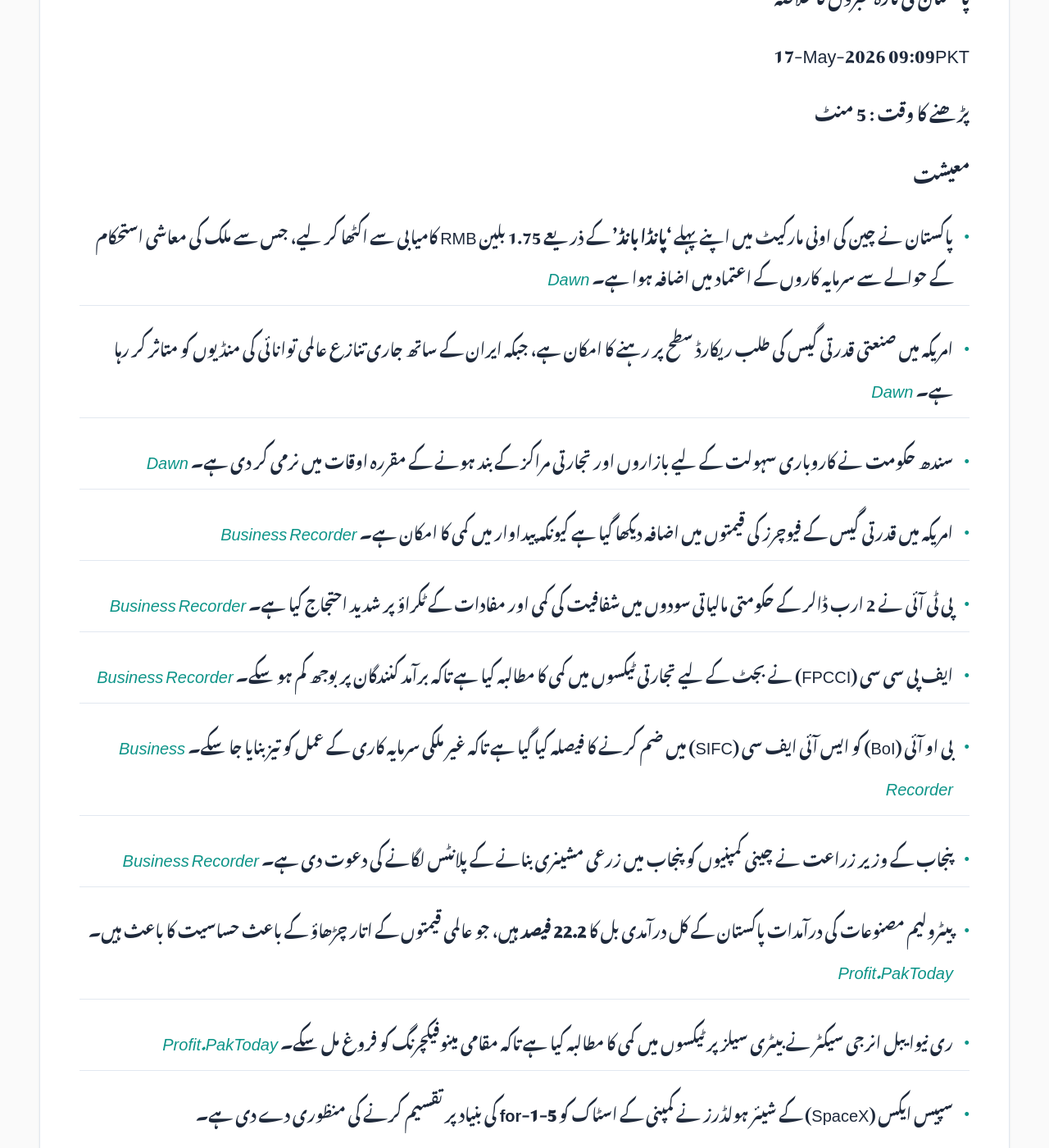
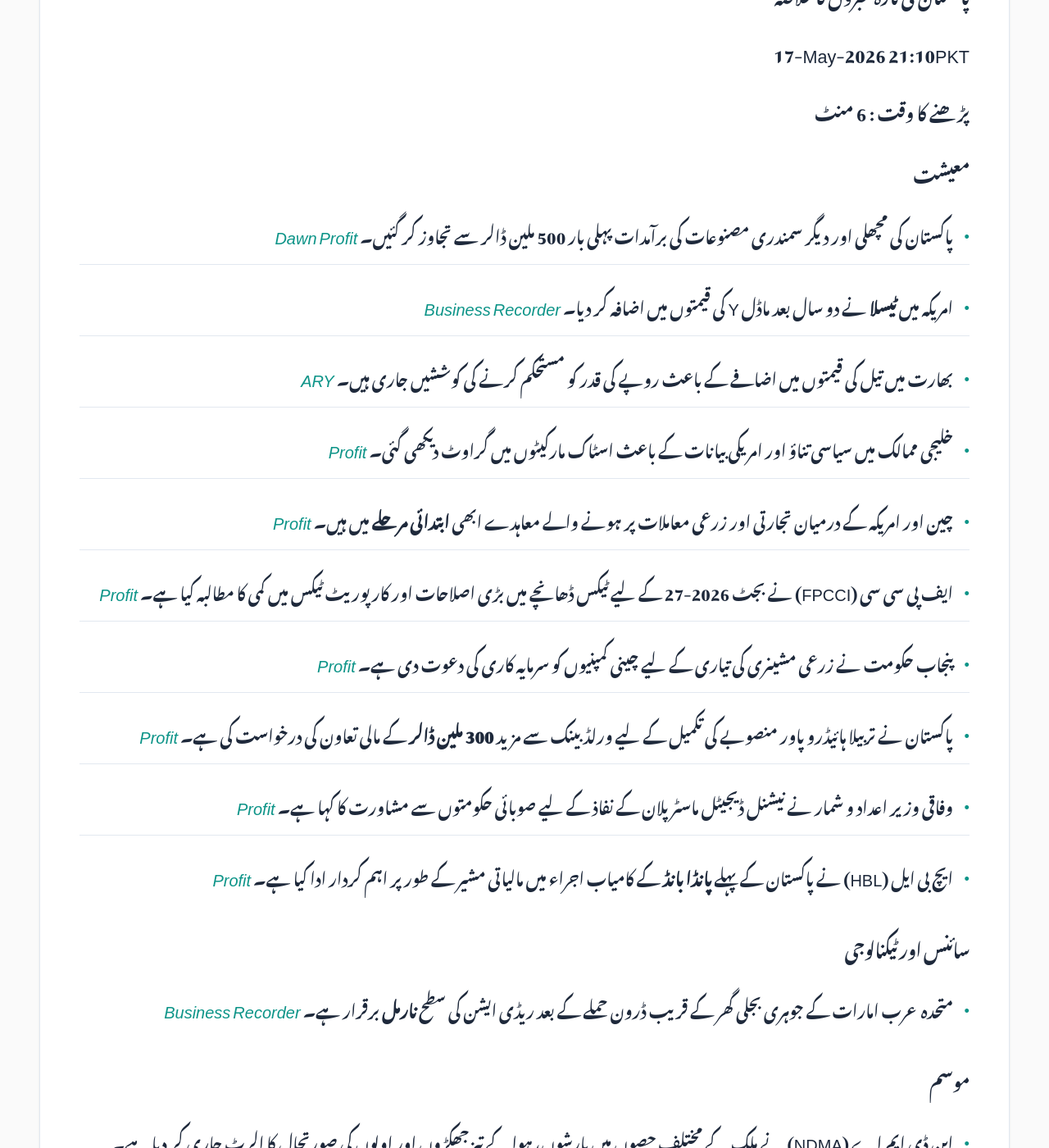
Before and after one commit to zsubzwary/news, a Jekyll site: the page built from ur/index.md, in a window 1280 px wide and 1400 px high, scrolled down 354 px. Shown: the whole window at 82% size. Built offline with Jekyll 4.4.1, drawn with Linux system fonts in a browser that asks for light colours; some web fonts are replaced; comment, search, counter and statistics services are not loaded; some of the changed text lies outside the part shown.

Commit message:
DateTime; 2026-05-17T16:10:56.907Z

```diff
--- a/ur/index.md
+++ b/ur/index.md
@@ -7,57 +7,71 @@ rtl: true
 
 پاکستان کی تازہ خبروں کا خلاصہ
 
- &lrm; 17-May-2026 09:09PKT
+ &lrm; 17-May-2026 21:10PKT
 
-پڑھنے کا وقت : 5 منٹ
+پڑھنے کا وقت : 6 منٹ
 
 ### معیشت
-- پاکستان نے چین کی اونی مارکیٹ میں اپنے پہلے **'پانڈا بانڈ'** کے ذریعے 1.75 بلین RMB کامیابی سے اکٹھا کر لیے، جس سے ملک کی معاشی استحکام کے حوالے سے سرمایہ کاروں کے اعتماد میں اضافہ ہوا ہے۔ *[Dawn](https://www.dawn.com/news/2000818/situationer-panda-bond-financial-breathing-space-or-catalyst-for-reform)*
-- امریکہ میں صنعتی قدرتی گیس کی طلب ریکارڈ سطح پر رہنے کا امکان ہے، جبکہ ایران کے ساتھ جاری تنازع عالمی توانائی کی منڈیوں کو متاثر کر رہا ہے۔ *[Dawn](https://www.dawn.com/news/2000744/iran-conflict-reshapes-energy-markets-as-us-gas-demand-surges)*
-- سندھ حکومت نے کاروباری سہولت کے لیے بازاروں اور تجارتی مراکز کے بند ہونے کے مقررہ اوقات میں نرمی کر دی ہے۔ *[Dawn](https://www.dawn.com/news/2000676/sindh-lifts-curbs-on-market-timings-minister-says-step-taken-to-facilitate-businesses-citizens)*
-- امریکہ میں قدرتی گیس کے فیوچرز کی قیمتوں میں اضافہ دیکھا گیا ہے کیونکہ پیداوار میں کمی کا امکان ہے۔ *[Business Recorder](https://www.brecorder.com/news/40421451/us-natural-gas-futures-climb-as-output-drops)*
-- پی ٹی آئی نے 2 ارب ڈالر کے حکومتی مالیاتی سودوں میں شفافیت کی کمی اور مفادات کے ٹکراؤ پر شدید احتجاج کیا ہے۔ *[Business Recorder](https://www.brecorder.com/news/40421454/usd2bn-sovereign-financing-deals-pti-condemns-lack-of-transparency)*
-- ایف پی سی سی (FPCCI) نے بجٹ کے لیے تجارتی ٹیکسوں میں کمی کا مطالبہ کیا ہے تاکہ برآمد کنندگان پر بوجھ کم ہو سکے۔ *[Business Recorder](https://www.brecorder.com/news/40421456/budget-proposals-fpcci-demands-cut-in-taxation-rates)*
-- بی او آئی (BoI) کو ایس آئی ایف سی (SIFC) میں ضم کرنے کا فیصلہ کیا گیا ہے تاکہ غیر ملکی سرمایہ کاری کے عمل کو تیز بنایا جا سکے۔ *[Business Recorder](https://www.brecorder.com/news/40421466/govt-moves-to-merge-boi-into-sifc)*
-- پنجاب کے وزیر زراعت نے چینی کمپنیوں کو پنجاب میں زرعی مشینری بنانے کے پلانٹس لگانے کی دعوت دی ہے۔ *[Business Recorder](https://www.brecorder.com/news/40421467/chinese-firms-urged-to-set-up-agri-machinery-plants-in-punjab)*
-- پیٹرولیم مصنوعات کی درآمدات پاکستان کے کل درآمدی بل کا **22.2 فیصد** ہیں، جو عالمی قیمتوں کے اتار چڑھاؤ کے باعث حساسیت کا باعث ہیں۔ *[Profit.PakToday](https://profit.pakistantoday.com.pk/2026/05/16/petroleum-imports-account-for-22-2-of-pakistans-import-bill-says-aurangzeb/)*
-- ری نیوایبل انرجی سیکٹر نے بیٹری سیلز پر ٹیکسوں میں کمی کا مطالبہ کیا ہے تاکہ مقامی مینوفیکچرنگ کو فروغ مل سکے۔ *[Profit.PakToday](https://profit.pakistantoday.com.pk/2026/05/16/renewable-energy-sector-seeks-tax-cuts-on-lithium-battery-cells-to-support-local-manufacturing/)*
-- سپیس ایکس (SpaceX) کے شیئر ہولڈرز نے کمپنی کے اسٹاک کو **5-for-1** کی بنیاد پر تقسیم کرنے کی منظوری دے دی ہے۔ *[Profit.PakToday](https://profit.pakistantoday.com.pk/2026/05/16/spacex-shareholders-approve-5-for-1-stock-split-bloomberg-news-reports/)*
+- پاکستان کی مچھلی اور دیگر سمندری مصنوعات کی برآمدات پہلی بار 500 ملین ڈالر سے تجاوز کر گئیں۔ *[Dawn](https://www.dawn.com/news/2000847/seafood-exports-top-500-million)* *[Profit](https://profit.pakistantoday.com.pk/2026/05/17/pakistans-seafood-exports-surpass-500-million-for-first-time-minister-says/)*
+- امریکہ میں **ٹیسلا** نے دو سال بعد ماڈل Y کی قیمتوں میں اضافہ کر دیا۔ *[Business Recorder](https://www.brecorder.com/news/40421526/tesla-raises-prices-of-model-y-cars-in-the-us-for-the-first-time-in-two-years)*
+- بھارت میں تیل کی قیمتوں میں اضافے کے باعث روپے کی قدر کو مستحکم کرنے کی کوششیں جاری ہیں۔ *[ARY](https://arynews.tv/india-scrambles-steady-rupee-oil-shock-bites)*
+- خلیجی ممالک میں سیاسی تناؤ اور امریکی بیانات کے باعث اسٹاک مارکیٹوں میں گراوٹ دیکھی گئی۔ *[Profit](https://profit.pakistantoday.com.pk/2026/05/17/gulf-markets-slip-as-trump-iran-rhetoric-undermines-hopes-of-strait-of-hormuz-deal/)*
+- چین اور امریکہ کے درمیان تجارتی اور زرعی معاملات پر ہونے والے معاہدے ابھی **ابتدائی مرحلے** میں ہیں۔ *[Profit](https://profit.pakistantoday.com.pk/2026/05/17/china-calls-us-trade-tariff-and-aircraft-understandings-preliminary-after-trump-xi-talks/)*
+- ایف پی سی سی (FPCCI) نے بجٹ 2026-27 کے لیے ٹیکس ڈھانچے میں بڑی اصلاحات اور کارپوریٹ ٹیکس میں کمی کا مطالبہ کیا ہے۔ *[Profit](https://profit.pakistantoday.com.pk/2026/05/17/fpcci-calls-for-major-tax-overhaul-in-budget-2026-27-seeks-cuts-in-corporate-and-income-rates/)*
+- پنجاب حکومت نے زرعی مشینری کی تیاری کے لیے چینی کمپنیوں کو سرمایہ کاری کی دعوت دی ہے۔ *[Profit](https://profit.pakistantoday.com.pk/2026/05/17/punjab-courts-chinese-investment-in-farm-machinery-manufacturing/)*
+- پاکستان نے تربیلا ہائیڈرو پاور منصوبے کی تکمیل کے لیے ورلڈ بینک سے مزید **300 ملین ڈالر** کے مالی تعاون کی درخواست کی ہے۔ *[Profit](https://profit.pakistantoday.com.pk/2026/05/17/pakistan-seeks-300-million-more-from-world-bank-for-tarbela-fifth-hydropower-project/)*
+- وفاقی وزیر اعداد و شمار نے نیشنل ڈیجیٹل ماسٹر پلان کے نفاذ کے لیے صوبائی حکومتوں سے مشاورت کا کہا ہے۔ *[Profit](https://profit.pakistantoday.com.pk/2026/05/17/cheema-seeks-provincial-sign-off-on-national-digital-masterplan-before-budget/)*
+- ایچ بی ایل (HBL) نے پاکستان کے پہلے **پانڈا بانڈ** کے کامیاب اجراء میں مالیاتی مشیر کے طور پر اہم کردار ادا کیا ہے۔ *[Profit](https://profit.pakistantoday.com.pk/2026/05/16/hbl-plays-a-leading-role-in-the-inaugural-panda-bond-issuance/)*
 
 ### سائنس اور ٹیکنالوجی
-- کراچی کے میئر نے فضائی آلودگی کے معیار کی معلومات فراہم کرنے کے لیے **'ایئر کوالٹی ڈسپلے پراجیکٹ'** کا افتتاح کیا۔ *[Business Recorder](https://www.brecorder.com/news/40421460/mayor-opens-air-quality-display-project)*
-- خیبرپور میں کیمیکل سائنس کے بین الاقوامی موضوع پر کانفرنس کا آغاز ہوا جس میں عالمی ماہرین شریک ہوئے۔ *[Business Recorder](https://www.brecorder.com/news/40421462/2nd-iccs-ma-2026-begins-at-salu-khairpur)*
-- صدر پاکستان نے عالمی ٹیلی کمیونیکیشن اور انفارمیشن سوسائٹی کے دن پر ڈیجیٹل کنیکٹیویٹی کی اہمیت پر زور دیا۔ *[Business Recorder](https://www.brecorder.com/news/40421470/president-extends-greetings-to-telecommunications-community)*
+- متحدہ عرب امارات کے جوہری بجلی گھر کے قریب ڈرون حملے کے بعد ریڈی ایشن کی سطح **نارمل** برقرار ہے۔ *[Business Recorder](https://www.brecorder.com/news/40421532/iaea-says-uae-radiation-levels-normal-after-drone-strike-near-barakah-plant)*
+
+### موسم
+- این ڈی ایم اے (NDMA) نے ملک کے مختلف حصوں میں بارشوں، ہوا کے تیز جھکڑوں اور اولوں کی صورتحال کا الرٹ جاری کر دیا ہے۔ *[Business Recorder](https://www.brecorder.com/news/40421531/ndma-warns-of-widespread-rain-windstorms-from-monday-to-friday)*
+- چین کے علاقے گوانگسی میں شدید سیلاب کے بعد امدادی کارروائیاں جاری ہیں۔ *[Business Recorder](https://www.brecorder.com/news/40421524/china-sends-rescue-workers-to-guangxi-flood-site)*
 
 ### سیاست
-- پاکستان نے امریکہ اور ایران کے درمیان مذاکرات کی بحالی کے لیے ایک نئی کوشش شروع کی ہے۔ *[Dawn](https://www.dawn.com/news/2000823/pakistan-makes-fresh-bid-to-revive-us-iran-talks)*
-- پی ٹی آئی کی قیادت نے پارٹی کے اندرونی اختلافات کے عزائم کو مسترد کرتے ہوئے عمران خان کے ساتھ اتحاد کا دعویٰ کیا ہے۔ *[Dawn](https://www.dawn.com/news/2000822/pti-says-all-united-behind-imran-as-insiders-claim-internal-rifts)*
-- خیبر پختونخوا کے گورنر نے صوبائی کابینہ میں **18 نئے ارکان** کی شمولیت کی منظوری دے دی ہے۔ *[Dawn](https://www.dawn.com/news/2000820/kp-cabinet-expands-as-governor-okays-summary)*
-- بھارت کے زیرِ انتظام کشمیر کے رہنماؤں نے پاکستان کے ساتھ امن مذاکرات کے مطالبے کی حمایت شروع کر دی ہے۔ *[Dawn](https://www.dawn.com/news/2000813/india-pakistan-dialogue-push-gains-steam-in-held-kashmir-too)*
-- وزیراعظم شہباز شریف نے فلسطینی ریاست کی حمایت کا اعادہ کیا ہے۔ *[Business Recorder](https://www.brecorder.com/news/40421472/78th-nakba-anniversary-shehbaz-reaffirms-resolute-support-for-palestinian-state)*
-- برکس (BRICS) ممالک کے اجلاس میں ایران اور متحدہ عرب امارات کے درمیان اختلافات کی وجہ سے مشترکہ بیان جاری نہیں ہو سکا۔ *[Profit.PakToday](https://profit.pakistantoday.com.pk/2026/05/16/brics-talks-end-without-joint-statement-exposing-divisions-over-war-in-iran/)*
+- آئی ایس پی آر (ISPR) نے بھارتی فوج کے سربراہ کے بیانات کو **اشتعال انگیز** قرار دیتے ہوئے سخت مذمت کی ہے۔ *[Dawn](https://www.dawn.com/news/2000883/ispr-takes-exception-after-indian-army-chief-says-pakistan-should-decide-between-being-part-of-geography-or-not)* *[Business Recorder](https://www.brecorder.com/news/40421517/madness-and-warmongering-ispr-responds-to-indian-army-chiefs-provocative-remarks)*
+- خیبر پختونخوا میں نئے صوبائی وزراء نے حلف اٹھایا اور کابینہ کی توسیع کی گئی۔ *[Dawn](https://www.dawn.com/news/2000903/governor-kundi-administers-oath-to-5-new-kp-ministers)*
+- وزیر داخلہ محسن نقوی علاقائی امن کے لیے تہران کے دورے پر ہیں۔ *[Dawn](https://www.dawn.com/news/2000823/pakistan-makes-fresh-bid-to-revive-us-iran-talks)*
+- پاکستان، ترکیہ اور آذربائیجان کے درمیان سہ فری پہلو تعلقات کو مضبوط بنانے پر زور دیا گیا۔ *[Dawn](https://www.dawn.com/news/2000914/islamabad-baku-developing-ties-within-pakistan-turkiye-azerbaijan-trilateral-framework-president-aliyev)*
+- وزیراعظم شہباز شریف نے قطر کے وزیراعظم سے علاقائی صورتحال کے حوالے سے ٹیلی فون پر گفتگو کی۔ *[Business Recorder](https://www.brecorder.com/news/40421535/pm-shehbaz-qatari-counterpart-discuss-evolving-regional-situation)*
+- پی ٹی آئی (PTI) نے پارٹی کے اندرونی اختلافات کی خبروں کی تردید کرتے ہوئے اتحاد کا دعویٰ کیا ہے۔ *[Dawn](https://www.dawn.com/news/2000822/pti-says-all-united-behind-imran-as-insiders-claim-internal-rifts)*
+- بھارتی ریاست آندھرا پردیش میں آبادی کے رجحان کو روکنے کے لیے بچوں کی پیدائش پر مالی مراعات کا اعلان کیا گیا۔ *[Profit](https://profit.pakistantoday.com.pk/2026/05/17/chandrababu-naidu-announces-%e2%82%b930000-%e2%82%b940000-incentives-for-third-and-fourth-child-as-india-debates-population-decline/)*
+- امریکہ میں ریپبلکن سینٹر کیسیڈی کو دوبارہ انتخاب میں شکست کا سامنا کرنا پڑا۔ *[ARY](https://arynews.tv/republican-senator-cassidy-loses-re-election-to-trump-retribution-campaign)*
+- مقبوضہ کشمیر میں بھارت اور پاکستان کے درمیان امن مذاکرات کے مطالبات میں اضافہ ہوا ہے۔ *[Dawn](https://www.dawn.com/news/2000813/india-pakistan-dialogue-push-gains-steam-in-held-kashmir-too)*
 
 ### قومی
-- منشیات کے کیس میں ملزمہ انمل عرف پنکی کو پولیس تحویل میں بھیج دیا گیا ہے۔ *[Dawn](https://www.dawn.com/news/2000709/alleged-drug-queenpin-anmol-remanded-into-police-custody-till-may-22-in-narcotics-case)*
-- بلوچستان کے علاقوں میں دہشت گردوں کے حملوں میں ایک خاتون پولیس کانسٹیبل اور ایک شاعر ہلاک ہو گئے۔ *[Dawn](https://www.dawn.com/news/2000821/woman-cop-poet-killed-in-balochistan-attacks)*
-- وفاقی دارالحکومت اسلام آباد میں ایک ہفتے کے دوران **40 سے زائد** جرائم کے واقعات رپورٹ ہوئے۔ *[Business Recorder](https://www.brecorder.com/news/40421471/capital-has-witnessed-over-40-incidents-of-crime-within-one-week)*
-- بنوں میں پولیس کے آپریشن کے دوران پانچ دہشت گرد ہلاک کر دیے گئے۔ *[Dawn](https://www.dawn.com/news/2000719/bannu-police-kill-five-militants-after-launching-operation-in-district)*
-- وفاقی وزیر برائے مواصلات نے شاہراہوں کے منصوبوں میں تاخیر کا ذمہ دار صوبائی حکومتوں کو ٹھہرایا ہے۔ *[Profit.PakToday](https://profit.pakistantoday.com.pk/2026/05/16/communications-minister-blames-provinces-for-delays-in-highway-projects/)*
-- پروفیسر ڈاکٹر سرور محمد خواجہ کو **ستارہ امتیاز** سے نوازا گیا۔ *[Business Recorder](https://www.brecorder.com/news/40421473/prof-dr-sarwar-muhammad-khawaja-given-sitara-e-imtiaz)*
+- عید الاضحیٰ **27 مئی** کو منائی جائے گی۔ *[Dawn](https://www.dawn.com/news/2000923/zilhaj-moon-sighted-eidul-azha-to-fall-on-may-27)* *[ARY](https://arynews.tv/eid-al-adha-2026-announcement-in-pakistan)*
+- پاسپورٹ کی ہوم ڈیلیوری کی سہولت جلد ملک گیر سطح پر شروع کی جائے گی۔ *[Dawn](https://www.dawn.com/news/2000939/applicants-will-soon-have-the-option-to-get-passports-delivered-to-their-doorsteps-says-official)*
+- عید الاضحى کے موقع پر موٹر ویز پر جانوروں سے لدے ہوئے گاڑیوں کی آمد پر پابندی لگا دی گئی ہے۔ *[Dawn](https://www.dawn.com/news/2000929/entry-of-vehicles-loaded-with-sacrificial-animals-banned-on-motorways-ahead-of-eidul-azha)*
+- کراچی میں ای-چالان سسٹم کے باوجود ٹریفک کے مسائل برقرار ہیں۔ *[Dawn](https://www.dawn.com/news/2000760/e-challan-system-yet-to-bring-order-on-karachis-roads)*
+- ایف آئی اے (FIA) نے کراچی میں سرکاری افسران کے روپ میں دھوکہ دہی کرنے والے دو افراد کو گرفتار کر لیا ہے۔ *[Dawn](https://www.dawn.com/news/2000896/fia-arrests-two-for-impersonating-government-officials-in-karachi)*
+- انمل پنکی نے پولیس پر جھوٹے بیانات دینے کے لیے دباؤ ڈالنے کا الزام لگایا ہے۔ *[Dawn](https://www.dawn.com/news/2000757/anmol-pinky-complains-of-pressure-to-give-false-statements-disputes-official-claim-on-arrest-timing)*
+- بلوچستان میں دہشت گردوں کے حملے میں ایک خاتون کانسٹیبل اور ایک شاعر شہید ہو گئے۔ *[Dawn](https://www.dawn.com/news/2000821/woman-cop-poet-killed-in-balochistan-attacks)*
+- کوئٹہ میں سیکورٹی خطرات کے پیش نظر **سیکشن 144** نافذ کر دیا گیا ہے۔ *[Business Recorder](https://www.brecorder.com/news/40421534/section-144-imposed-in-quetta-for-one-month-amid-security-threat)*
+- سندھ گورنر نے کراچی کے صنعتی مسائل کے حل کے لیے حکومتی تعاون کا یقین دلایا ہے۔ *[Profit](https://profit.pakistantoday.com.pk/2026/05/17/sindh-governor-assures-action-on-karachi-industrial-issues-as-nkati-flags-security-and-infrastructure-concerns/)*
+- کراچی میں گیس کی فراہمی بحال کر دی گئی ہے۔ *[ARY](https://arynews.tv/gas-supply-restored-in-these-areas-of-karachi)*
 
 ### بین الاقوامی
-- لبنان پر اسرائیلی حملوں کے نتیجے میں معصوم شہریوں کا جانی نقصان ہو رہا ہے اور یوٹیلیٹی مراکز کو نشانہ بنایا جا رہا ہے۔ *[Dawn](https://www.dawn.com/news/2000816/extended-truce-fails-to-stop-israeli-attacks-on-lebanon)*
-- اسرائیل کی بمبار کے نتیجے میں حماس کا فوجی سربراہ عزالدین الحداد ہلاک ہو گیا۔ *[Dawn](https://www.dawn.com/news/2000705/hamas-confirms-killing-of-military-chief-after-israeli-strike)*
-- امریکی صدر ڈونلڈ ٹرمپ کے مطابق داعش کا دوسرا بڑا کمانڈر ابو بلال المنکی ایک آپریشن میں ہلاک کر دیا گیا ہے۔ *[Dawn](https://www.dawn.com/news/2000662/trump-says-isis-second-in-command-abu-bilal-al-minuki-eliminated)*
-- برطانیہ میں انتہا پسندوں اور ان کے مخالفین کے درمیان احتجاج کے دوران پولیس کو بڑے آپریشن کرنے پڑے۔ *[Dawn](https://www.dawn.com/news/2000715/tens-of-thousands-turn-out-for-uk-far-right-rally-counter-protest)*
-- تھائی لینڈ میں ایک ٹرین اور بس کے ٹکرانے کے نتیجے میں کم از کم آٹھ افراد ہلاک ہو گئے۔ *[Dawn](https://www.dawn.com/news/2000716/at-least-eight-dead-25-injured-in-train-collision-that-sparks-bus-fire-in-thailand)*
+- امریکی سینٹرل کمانڈ نے دہشت گردی کے خلاف جنگ میں پاکستان کو ایک **اہم شراکت دار** قرار دیا ہے۔ *[Dawn](https://www.dawn.com/news/2000930/pakistan-critical-counter-terrorism-partner-in-us-fight-against-is-k-centcom)*
+- جمہوری جمہوریہ کانگو اور یوگنڈا میں ایبولہ کے پھیلاؤ کو بین الاقوامی ہنگامی صورتحال قرار دے دیا گیا ہے۔ *[Dawn](https://www.dawn.com/news/2000924/who-declares-ebola-outbreak-in-dr-congo-uganda-an-emergency-of-international-concern)* *[Business Recorder](https://www.brecorder.com/news/40421525/who-declares-ebola-outbreak-in-congo-uganda-an-emergency-of-international-concern)*
+- آسٹریلیا میں ایک مسافر کے عملے پر حملہ کرنے کے بعد پرواز کو ڈائیورٹ کرنا پڑا۔ *[Dawn](https://www.dawn.com/news/2000901/qantas-flight-diverted-after-man-bites-flight-attendant)*
+- اٹلی کے شہر ماڈینا میں گاڑی کے ہجوم پر چڑھ جانے سے متعدد افراد زخمی ہو گئے۔ *[Business Recorder](https://www.brecorder.com/news/40421516/at-least-eight-injured-as-car-rams-into-pedestrians-in-italian-city-of-modena)*
+- پاکستان نے سندھ طاس کے پانی کے معاملے میں بھارت کے خلاف قانونی جنگ میں کامیابی حاصل کی۔ *[ARY](https://arynews.tv/pakistan-wins-legal-battle-against-india)*
 
 ### کھیل
-- بنگلہ دیش کے لٹن داس نے پاکستان کے خلاف ٹیسٹ میچ میں شاندار سنچری بنائی۔ *[Dawn](https://www.dawn.com/news/2000724/littons-rearguard-ton-propels-bangladesh-to-278-in-pakistan-test)*
-- ہری کین نے میچ کے اختتام پر ہیٹ ٹرک کر کے اپنی ٹیم کی جیت میں اہم کردار ادا کیا۔ *[ARY](https://arynews.tv/harry-kane-grabs-hat-trick-as-champions-bayern-crush-cologne-5-1-in-season-finale)*
+- بنگلہ دیش نے پاکستان کے خلاف دوسرے ٹیسٹ میچ میں برتری حاصل کر لی ہے۔ *[Dawn](https://www.dawn.com/news/2000932/bowlers-opener-joy-put-bangladesh-in-command-of-second-test-against-pakistan)* *[Business Recorder](https://www.brecorder.com/news/40421533/bowlers-joy-put-bangladesh-on-top-in-second-pakistan-test)*
+- ایران اور فیفا کے درمیان ورلڈ کپ کی تیاریوں کے حوالے سے تعمیری ملاقات ہوئی۔ *[Business Recorder](https://www.brecorder.com/news/40421530/iran-have-constructive-meeting-with-fifa-over-world-cup-preparations)*
+- شمالی کوریا کی خواتین فٹ بال ٹیم جنوبی کوریا پہنچی۔ *[Business Recorder](https://www.brecorder.com/news/40421527/north-korean-womens-soccer-club-arrives-in-south-amid-strained-ties)*
+- ایلینا سویٹولینا نے اٹلیئن اوپن کا ٹائٹل جیت لیا ہے۔ *[Business Recorder](https://www.brecorder.com/news/40421522/svitolina-fights-off-gauff-to-win-third-italian-open-title)*
+- جوز مورینیو نے ریال میڈرڈ میں واپسی کے امکانات پر بات کی۔ *[Business Recorder](https://www.brecorder.com/news/40421521/mourinho-says-will-decide-future-by-next-week-amid-real-madrid-talks)*
+- چیلسی نے **ژابی السو** کو نیا مینیجر مقرر کر دیا ہے۔ *[Business Recorder](https://www.brecorder.com/news/40421520/chelsea-appoint-xabi-alonso-as-new-manager)*
 
 ### صحت
-- بلوچستان حکومت نے اسٹیٹ لائف کے ساتھ مل کر **'پیپلز ہیلتھ پروگرام'** شروع کرنے کا معاہدہ کیا ہے، جس سے سرکاری ملازمین کو طبی سہولیات ملیں گی۔ *[Business Recorder](https://www.brecorder.com/news/40421457/balochistan-govt-slic-ink-deal-to-launch-peoples-health-program)*
+- ڈبلیو ایچ او (WHO) نے ایبولہ کے پھیلاؤ کو بین الاقوامی ہنگامی صورتحال قرار دے دیا ہے۔ *[Dawn](https://www.dawn.com/news/2000924/who-declares-ebola-outbreak-in-dr-congo-uganda-an-emergency-of-international-concern)*
 
 ### دیگر
-- آل پاکستان نیوز سوسائٹی (APNS) نے معروف صحافی الطاف قریشی کی وفات پر گہرے دکھ کا اظہار کیا ہے۔ *[Business Recorder](https://www.brecorder.com/news/40421458/apns-condoles-demise-of-altaf-qureshi)*
+- ٹیلو سیو (Taylor Swift) کے مداحوں میں نئے گانے کے حوالے سے جوش و خروش دیکھا جا رہا ہے۔ *[ARY](https://arynews.tv/taylor-swift-sends-swifties-into-frenzy-over-ts13-clue)*
+- بلغاریہ نے یورو ویژن سونگ کانٹیسٹ جیت لیا ہے۔ *[Business Recorder](https://www.brecorder.com/news/40421523/bulgaria-wins-eurovision-song-contest-israel-comes-second-again)*
+- نیپالی شیرپا نے ماؤنٹ ایورسٹ پر 32 ویں بار چڑھائی کر نیا ریکارڈ قائم کیا۔ *[ARY](https://arynews.tv/nepali-sherpa-scales-mount-everest-for-a-record-32nd-time)* *[Business Recorder](https://www.brecorder.com/news/40421528/nepali-sherpa-scales-mount-everest-for-a-record-32nd-time)*
```
